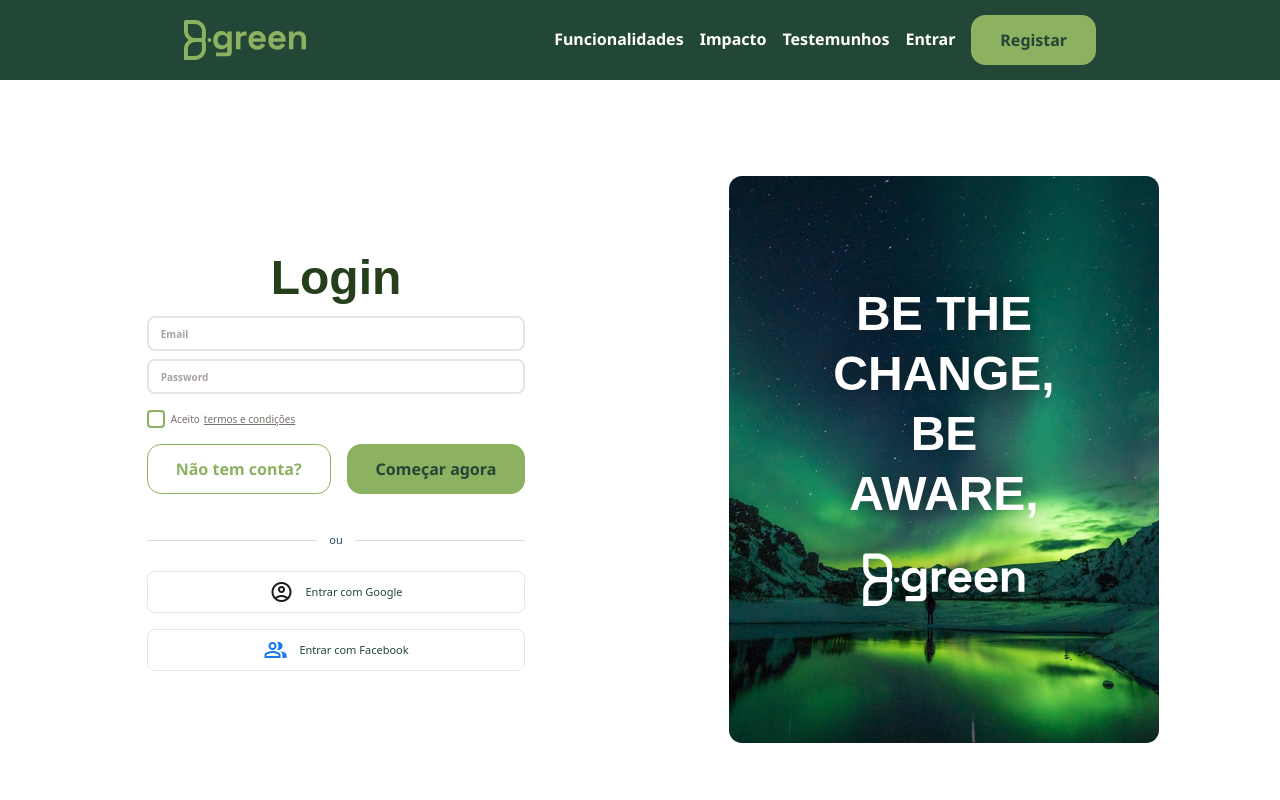
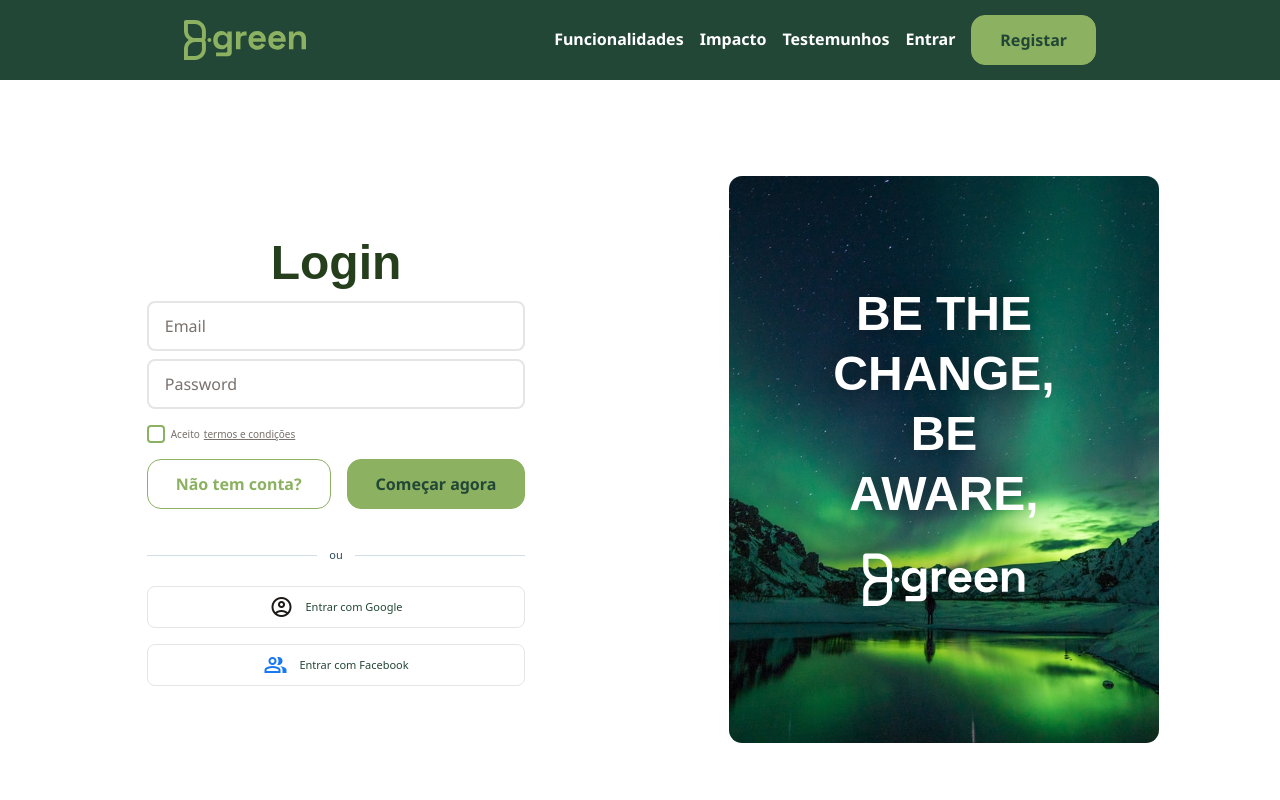
Before and after one commit to amorima/pw1-eco-tracker, a Vue app: page /login in a window 1280 px wide. Shown: the top 800 px of the page. Built offline with nearby package versions, Linux system fonts and the light colour scheme.

Commit message:
FIX: input field normalization. Toast animation

```diff
--- a/src/assets/base.css
+++ b/src/assets/base.css
@@ -71,7 +71,9 @@
   body {
     background-color: var(--system-background);
     color: var(--text-headings);
-    transition: background-color 0.3s ease, color 0.3s ease;
+    transition:
+      background-color 0.3s ease,
+      color 0.3s ease;
   }
 
   #app {
@@ -99,7 +101,7 @@
     --primary-secondary: #a3b552;
 
     /* Semantic Colors - Dark Mode (adjusted for better visibility) */
-    --semantic-success-light: #8CB161;
+    --semantic-success-light: #8cb161;
     --semantic-success-default: #588236;
     --semantic-error-default: #ef4444;
     --semantic-error-light: #7f1d1d;
@@ -110,7 +112,7 @@
 
 /* Typography Utility Classes */
 @layer Display {
-   /* Hero - Clash Grotesk Bold, 72px */
+  /* Hero - Clash Grotesk Bold, 72px */
   .text-hero {
     font-family: var(--font-family-clash);
     font-size: var(--font-size-hero);
@@ -126,7 +128,9 @@
     font-weight: var(--font-weight-semibold);
     line-height: var(--line-height-base);
     letter-spacing: var(--letter-spacing-normal);
-    font-variation-settings: 'CTGR' 0, 'wdth' 100;
+    font-variation-settings:
+      'CTGR' 0,
+      'wdth' 100;
   }
 
   /* Body/Base - Noto Sans Regular, 16px */
@@ -136,7 +140,9 @@
     font-weight: var(--font-weight-regular);
     line-height: var(--line-height-base);
     letter-spacing: var(--letter-spacing-normal);
-    font-variation-settings: 'CTGR' 0, 'wdth' 100;
+    font-variation-settings:
+      'CTGR' 0,
+      'wdth' 100;
   }
   .text-display-xl {
     font-family: var(--font-family-clash);
@@ -153,7 +159,9 @@
     font-weight: var(--font-weight-semibold);
     line-height: var(--line-height-base);
     letter-spacing: var(--letter-spacing-normal);
-    font-variation-settings: 'CTGR' 0, 'wdth' 100;
+    font-variation-settings:
+      'CTGR' 0,
+      'wdth' 100;
   }
 
   /* Heading H3 - Noto Sans SemiBold, 24px */
@@ -163,7 +171,9 @@
     font-weight: var(--font-weight-semibold);
     line-height: var(--line-height-base);
     letter-spacing: var(--letter-spacing-normal);
-    font-variation-settings: 'CTGR' 0, 'wdth' 100;
+    font-variation-settings:
+      'CTGR' 0,
+      'wdth' 100;
   }
 
   /* Body/Small - Noto Sans Regular, 14px */
@@ -173,7 +183,9 @@
     font-weight: var(--font-weight-regular);
     line-height: var(--line-height-base);
     letter-spacing: var(--letter-spacing-normal);
-    font-variation-settings: 'CTGR' 0, 'wdth' 100;
+    font-variation-settings:
+      'CTGR' 0,
+      'wdth' 100;
   }
   /*Noto Sans Bold, 16px, variation 'CTGR' 0 */
   .text-button {
@@ -182,7 +194,9 @@
     font-weight: var(--font-weight-bold);
     line-height: var(--line-height-base);
     letter-spacing: var(--letter-spacing-normal);
-    font-variation-settings: 'CTGR' 0, 'wdth' 100;
+    font-variation-settings:
+      'CTGR' 0,
+      'wdth' 100;
   }
 
   /* UI/Label - Noto Sans Medium, 10px */
@@ -192,7 +206,9 @@
     font-weight: var(--font-weight-medium);
     line-height: var(--line-height-base);
     letter-spacing: var(--letter-spacing-normal);
-    font-variation-settings: 'CTGR' 0, 'wdth' 100;
+    font-variation-settings:
+      'CTGR' 0,
+      'wdth' 100;
   }
 
   /* UI/Icon Subtitle - Noto Sans Display Bold, 10px, variation 'CTGR' 100 */
@@ -202,7 +218,9 @@
     font-weight: var(--font-weight-bold);
     line-height: var(--line-height-base);
     letter-spacing: var(--letter-spacing-normal);
-    font-variation-settings: 'CTGR' 100, 'wdth' 100;
+    font-variation-settings:
+      'CTGR' 100,
+      'wdth' 100;
   }
 
   /* Text/Headings - for main headings */
@@ -249,3 +267,33 @@
     color: var(--accent-muted-foreground);
   }
 }
+/* Toast Notification Animations */
+.slide-fade-enter-active {
+  animation: toast-in 0.5s cubic-bezier(0.34, 1.56, 0.64, 1);
+}
+
+.slide-fade-leave-active {
+  animation: toast-out 0.3s cubic-bezier(0.4, 0, 0.2, 1);
+}
+
+@keyframes toast-in {
+  0% {
+    opacity: 0;
+    transform: translateY(-20px) scale(0.95);
+  }
+  100% {
+    opacity: 1;
+    transform: translateY(0) scale(1);
+  }
+}
+
+@keyframes toast-out {
+  0% {
+    opacity: 1;
+    transform: translateY(0) scale(1);
+  }
+  100% {
+    opacity: 0;
+    transform: translateY(-15px) scale(0.95);
+  }
+}
--- a/src/components/FormInput.vue
+++ b/src/components/FormInput.vue
@@ -1,12 +1,14 @@
 <template>
-  <div class="flex flex-col gap-0 h-[35px] items-start w-full">
-    <div class="relative bg-(--system-background) border-2 border-(--system-border) rounded-lg p-3 w-full h-full flex items-center">
+  <div class="flex flex-col gap-2 w-full">
+    <div
+      class="relative bg-(--system-background) border-2 border-(--system-border) rounded-(--border-radius-md) h-[50px] w-full flex items-center hover:border-(--system-ring) focus-within:border-(--system-ring) transition-colors"
+    >
       <input
         :type="type"
         :value="modelValue"
         @input="$emit('update:modelValue', $event.target.value)"
         :placeholder="placeholder"
-        class="absolute inset-0 w-full h-full bg-transparent border-none outline-none px-3 text-[10px] font-bold placeholder-[#a8a29e]"
+        class="w-full h-full bg-transparent border-none outline-none px-4 text-body-base text-(--text-headings) placeholder:text-(--accent-muted-foreground) font-normal"
       />
     </div>
   </div>
@@ -18,17 +20,17 @@ export default {
   props: {
     modelValue: {
       type: String,
-      default: ''
+      default: '',
     },
     type: {
       type: String,
-      default: 'text'
+      default: 'text',
     },
     placeholder: {
       type: String,
-      required: true
-    }
+      required: true,
+    },
   },
-  emits: ['update:modelValue']
+  emits: ['update:modelValue'],
 }
 </script>
--- a/src/views/LoginView.vue
+++ b/src/views/LoginView.vue
@@ -3,7 +3,7 @@
 
   <!-- Toast Notification -->
   <Transition name="slide-fade">
-    <div v-if="showToast" class="fixed top-6 left-1/2 transform -translate-x-1/2 z-50">
+    <div v-if="showToast" class="fixed top-6 left-1/2 -translate-x-1/2 z-50">
       <ToastNotification :variant="toastVariant" :message="toastMessage" />
     </div>
   </Transition>
@@ -202,23 +202,3 @@ export default {
   },
 }
 </script>
-
-<style scoped>
-.slide-fade-enter-active {
-  transition: all 0.3s ease-out;
-}
-
-.slide-fade-leave-active {
-  transition: all 0.3s ease-in;
-}
-
-.slide-fade-enter-from {
-  transform: translateX(-50%) translateY(-20px);
-  opacity: 0;
-}
-
-.slide-fade-leave-to {
-  transform: translateX(-50%) translateY(-20px);
-  opacity: 0;
-}
-</style>
```
